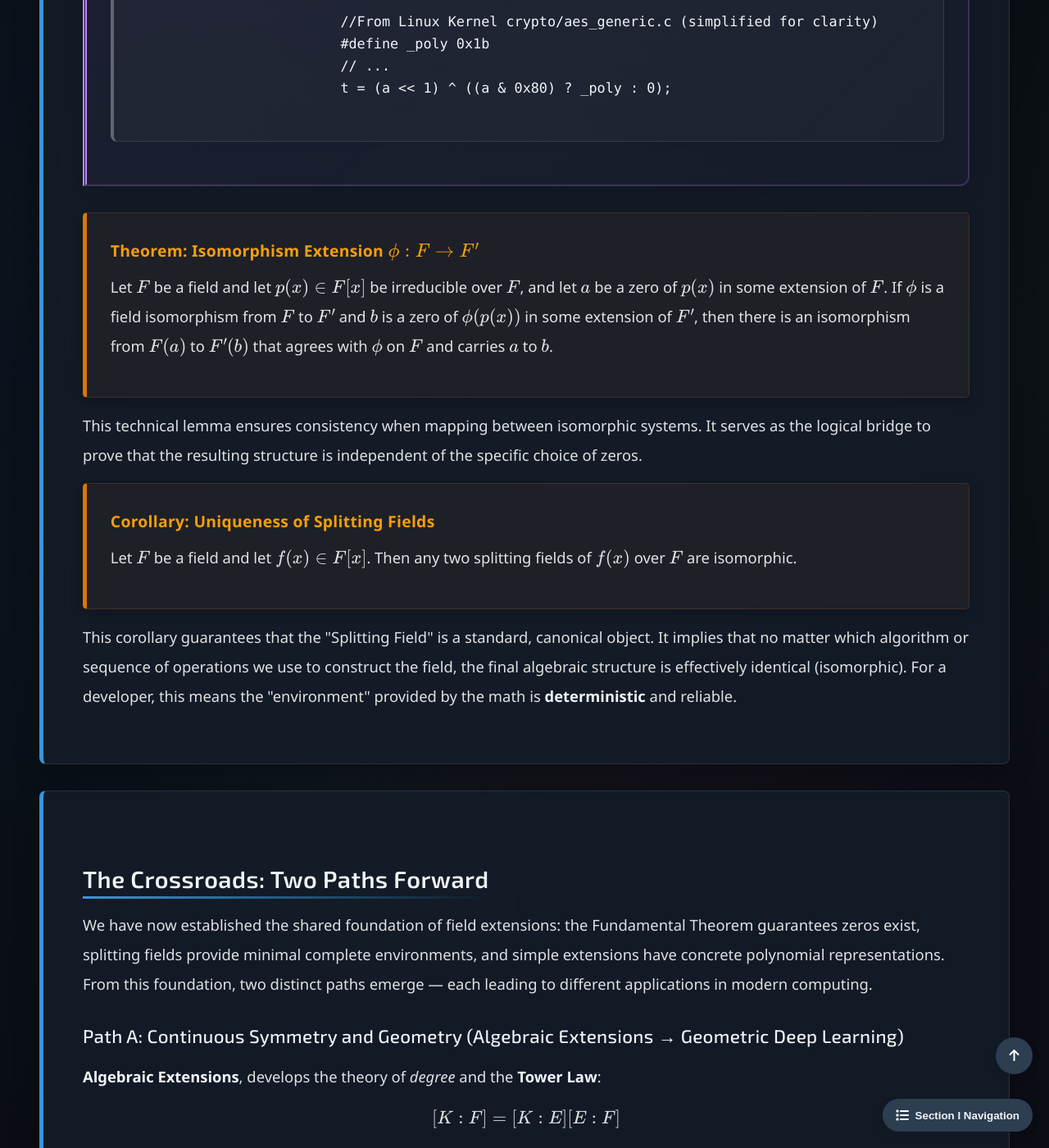
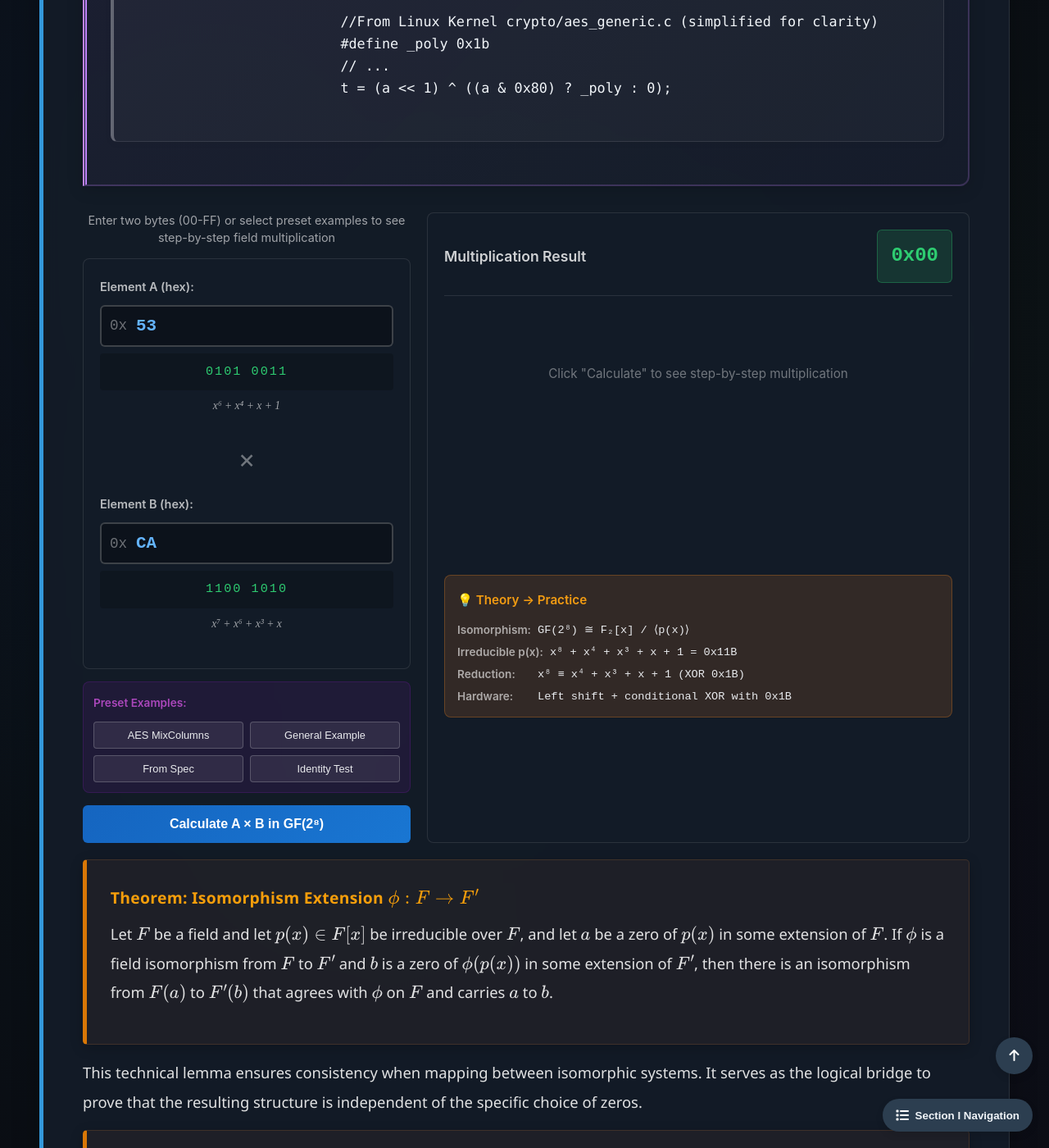
Before and after one commit to Yusukey01/yusukey01.github.io, a Jekyll site: the page built from Mathematics/Linear_algebra/extension_field.html, in a window 1280 px wide and 1400 px high, scrolled down 6176 px. Shown: the whole window at 82% size. Built offline with Jekyll 4.4.1, drawn with Linux system fonts in a browser that asks for light colours; part of the change alters nothing that is shown.

Commit message:
added visualizer

```diff
--- a/Mathematics/Linear_algebra/extension_field.html
+++ b/Mathematics/Linear_algebra/extension_field.html
@@ -365,7 +365,7 @@ uses_python: false
         </div>
 
         <script src="/js/main.js"></script>
-        <script src="js/sec1_p23_gf28_multiplication_visualizer.js"></script>
+        <script src="/js/sec1_p23_gf28_multiplication_visualizer.js"></script>
 
     </body>
 </html>
```
